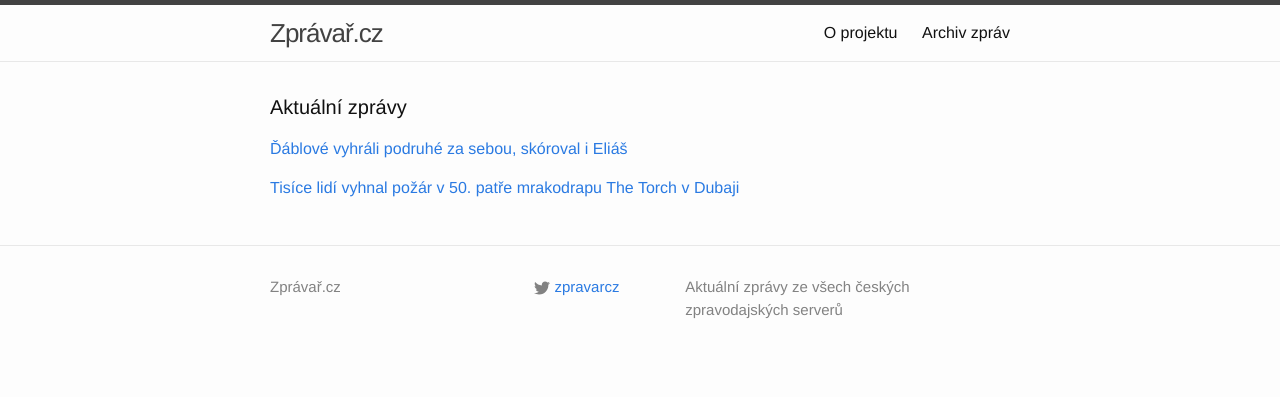
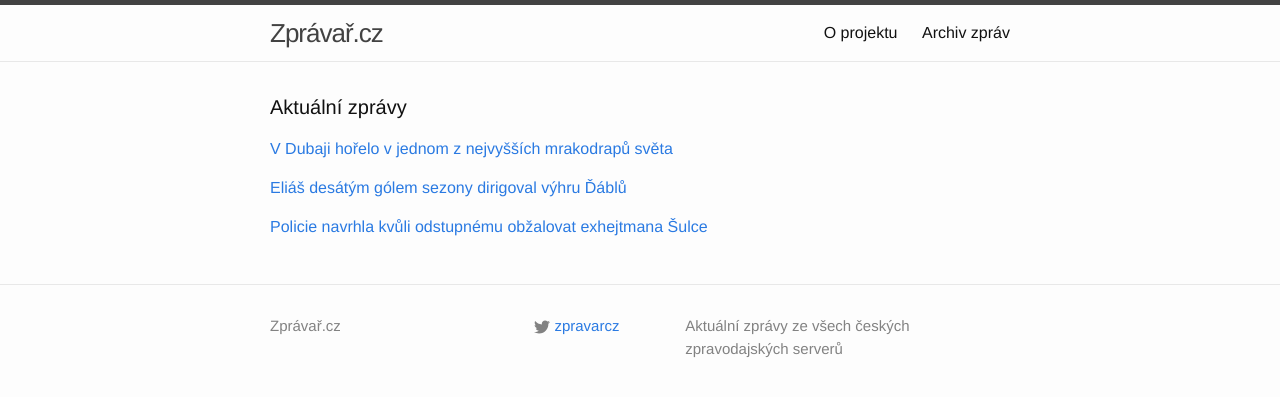
Before and after one commit to adliska/zpravar, a Jekyll site: the page built from index.html, in a window 1280 px wide. Shown: the top 397 px of the page. Built offline with Jekyll 4.4.1, drawn with Linux system fonts in a browser that asks for light colours.

Commit message:
zpravar news update

```diff
--- a/index.html
+++ b/index.html
@@ -5,21 +5,34 @@ layout: default
 <div class="home">
     <h1 class="page-heading">Aktuální zprávy</h1>
 
-<p><a href="javascript:;" onclick="toggle_visibility('zpravy0')">Ďáblové vyhráli podruhé za sebou, skóroval i Eliáš</a></p>
+<p><a href="javascript:;" onclick="toggle_visibility('zpravy0')">V Dubaji hořelo v jednom z nejvyšších mrakodrapů světa</a></p>
 <div id="zpravy0" style="display:none">
 <ul>
+<li><a href=http://zpravy.aktualne.cz/zahranici/v-dubaji-horelo-v-jednom-z-nejvyssich-mrakodrapu-sveta/r~9874df4cb99a11e4b6d20025900fea04/>V Dubaji hořelo v jednom z nejvyšších mrakodrapů světa - zpravy.aktualne.cz</a></li>
+<li><a href=http://zpravy.aktualne.cz/zahranici/v-dubaji-horelo-v-jednom-z-nejvyssi-mrakodrapu-sveta/r~9874df4cb99a11e4b6d20025900fea04/>V Dubaji hořelo v jednom z nejvyšší mrakodrapů světa - zpravy.aktualne.cz</a></li>
+<li><a href=http://www.novinky.cz/zahranicni/blizky-a-stredni-vychod/362260-v-dubaji-horel-mrakodrap-pochoden.html>V Dubaji hořel mrakodrap Pochodeň - www.novinky.cz</a></li>
+<li><a href=http://echo24.cz/a/wjA9L>V Dubaji hořel nejvyšší mrakodrap - echo24.cz</a></li>
+<li><a href=http://www.lidovky.cz/mrakodrap-v-dubaji-zachvatil-pozar-tisice-lidi-byly-evakuovany-ps1-/zpravy-svet.aspx?c=A150221_075833_ln_zahranici_mct>Mrakodrap v Dubaji zachvátil požár, tisíce lidí byly evakuovány   - www.lidovky.cz</a></li>
+<li><a href=http://zpravy.idnes.cz/pozar-the-torch-0ij-/zahranicni.aspx?c=A150221_070851_zahranicni_cen>Tisíce lidí vyhnal požár v 50. patře mrakodrapu The Torch v Dubaji - zpravy.idnes.cz</a></li>
+<li><a href=http://www.ceskenoviny.cz/zpravy/zpravy/mrakodrap-v-dubaji-zachvatil-pozar-tisice-lidi-byly-evakuovany/1184002>Mrakodrap v Dubaji zachvátil požár, tisíce lidí byly evakuovány - www.ceskenoviny.cz</a></li>
+<li><a href=http://www.rozhlas.cz/_zprava/v-dubaji-horela-jedna-z-nejvyssich-obytnych-budov-sveta-hasici-pozar-uhasili--1458232>V Dubaji hoří mrakodrap Torch, jedna z nejvyšších obytných budov světa - www.rozhlas.cz</a></li>
+<li><a href=http://www.rozhlas.cz/_zprava/v-dubaji-hori-mrakodrap-torch-jedna-z-nejvyssich-obytnych-budov-sveta--1458232>V Dubaji hoří mrakodrap Torch, jedna z nejvyšších obytných budov světa - www.rozhlas.cz</a></li>
+</ul>
+</div><p><a href="javascript:;" onclick="toggle_visibility('zpravy1')">Eliáš desátým gólem sezony dirigoval výhru Ďáblů</a></p>
+<div id="zpravy1" style="display:none">
+<ul>
+<li><a href=http://sport.aktualne.cz/elias-desatym-golem-sezony-dirigoval-vyhru-dablu/r~ee2c7902b99711e4ba57002590604f2e/>Eliáš desátým gólem sezony dirigoval výhru Ďáblů - sport.aktualne.cz</a></li>
 <li><a href=http://www.tyden.cz/rubriky/sport/hokej/nhl/dablove-vyhrali-podruhe-za-sebou-skoroval-i-elias_334080.html>Ďáblové vyhráli podruhé za sebou, skóroval i Eliáš - www.tyden.cz</a></li>
 <li><a href=http://www.denik.cz/hokej/elias-svym-desatym-golem-prispel-k-vyhre-new-jersey-20150221.html>Eliáš svým desátým gólem přispěl k výhře New Jersey - www.denik.cz</a></li>
 <li><a href=http://www.rozhlas.cz/_zprava/elias-nasmeroval-new-jersey-k-vyhre-tlusty-prihral-na-oba-goly-caroliny--1458248>Eliáš nasměroval New Jersey k výhře, Tlustý přihrál na oba góly Caroliny - www.rozhlas.cz</a></li>
 <li><a href=http://hokej.idnes.cz/tlusty-asistoval-u-vyhry-caroliny-dup-/nhl.aspx?c=A150221_070708_nhl_Mkr>Tlustý asistoval u výhry Caroliny, Neuvirth pochytal 40 střel Rangers - hokej.idnes.cz</a></li>
 <li><a href=http://www.sportovninoviny.cz/zpravy/elias-svym-desatym-golem-prispel-k-vyhre-new-jersey/1184019>Eliáš svým desátým gólem přispěl k výhře New Jersey - www.sportovninoviny.cz</a></li>
 </ul>
-</div><p><a href="javascript:;" onclick="toggle_visibility('zpravy1')">Tisíce lidí vyhnal požár v 50. patře mrakodrapu The Torch v Dubaji</a></p>
-<div id="zpravy1" style="display:none">
+</div><p><a href="javascript:;" onclick="toggle_visibility('zpravy2')">Policie navrhla kvůli odstupnému obžalovat exhejtmana Šulce</a></p>
+<div id="zpravy2" style="display:none">
 <ul>
-<li><a href=http://zpravy.idnes.cz/pozar-the-torch-0ij-/zahranicni.aspx?c=A150221_070851_zahranicni_cen>Tisíce lidí vyhnal požár v 50. patře mrakodrapu The Torch v Dubaji - zpravy.idnes.cz</a></li>
-<li><a href=http://www.ceskenoviny.cz/zpravy/zpravy/mrakodrap-v-dubaji-zachvatil-pozar-tisice-lidi-byly-evakuovany/1184002>Mrakodrap v Dubaji zachvátil požár, tisíce lidí byly evakuovány - www.ceskenoviny.cz</a></li>
-<li><a href=http://www.rozhlas.cz/_zprava/v-dubaji-horela-jedna-z-nejvyssich-obytnych-budov-sveta-hasici-pozar-uhasili--1458232>V Dubaji hoří mrakodrap Torch, jedna z nejvyšších obytných budov světa - www.rozhlas.cz</a></li>
-<li><a href=http://www.rozhlas.cz/_zprava/v-dubaji-hori-mrakodrap-torch-jedna-z-nejvyssich-obytnych-budov-sveta--1458232>V Dubaji hoří mrakodrap Torch, jedna z nejvyšších obytných budov světa - www.rozhlas.cz</a></li>
+<li><a href=http://www.denik.cz/z_domova/policie-navrhla-kvuli-odstupnemu-obzalovat-exhejtmana-sulce-20150221.html>Policie navrhla kvůli odstupnému obžalovat exhejtmana Šulce - www.denik.cz</a></li>
+<li><a href=http://zpravy.aktualne.cz/regiony/ustecky/policie-chce-pripad-exhejtmana-sulce-poslat-k-soudu/r~2f8b1146b99411e4a10c0025900fea04/>Policie chce případ exhejtmana Šulce poslat k soudu - zpravy.aktualne.cz</a></li>
+<li><a href=http://usti.idnes.cz/policie-poda-obzalobu-na-exhejmana-sulce-fd6-/usti-zpravy.aspx?c=A150221_2141562_usti-zpravy_cen>Policie navrhla obžalovat bývalého hejtmana Šulce - usti.idnes.cz</a></li>
 </ul>
 </div></div>
```
